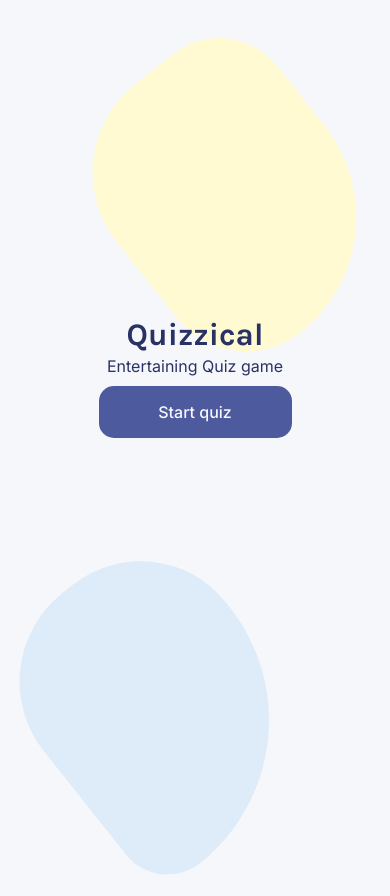
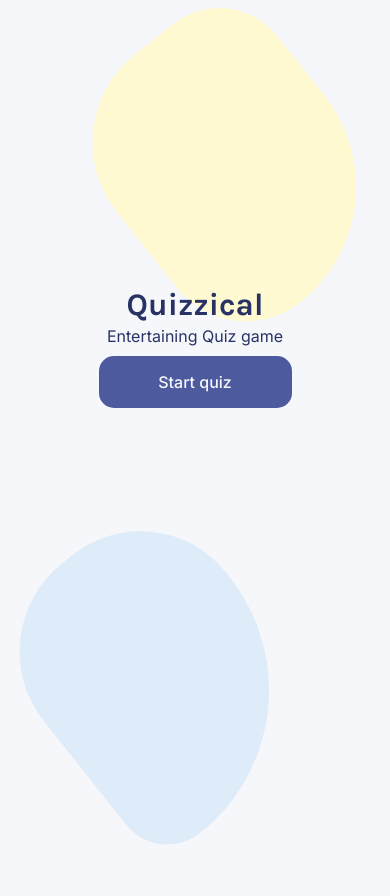
Before and after one commit to WhiteFatal/quizzical, a React (Create React App) app: page / in a window 390 px wide. Shown: the top 896 px of the page. After the commit the page ends 866 px from the top, so only its background shows below. Built offline with nearby package versions, Linux system fonts and the light colour scheme; no server answers.

Commit message:
fifth upload

```diff
--- a/src/style.css
+++ b/src/style.css
@@ -239,7 +239,6 @@ hr {
         bottom: 50px;
     }
     body {
-        padding-top: 30px;
         overflow: auto;
     }
 }
```
